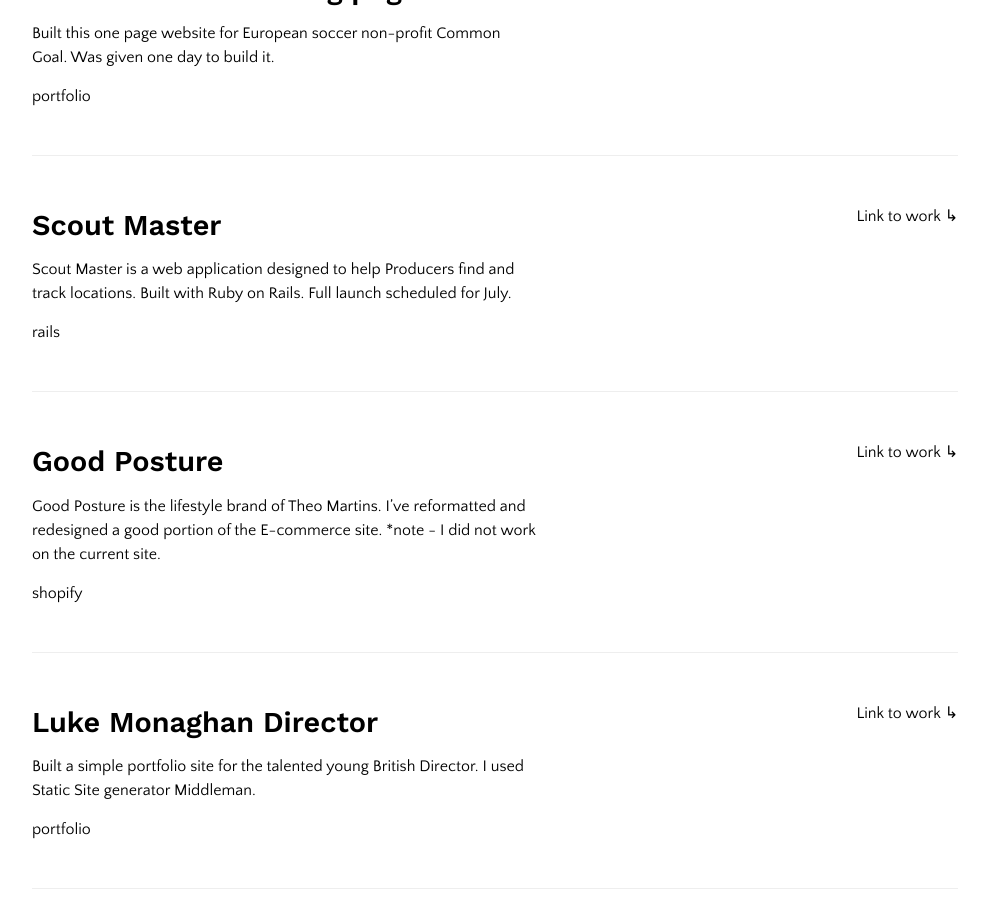
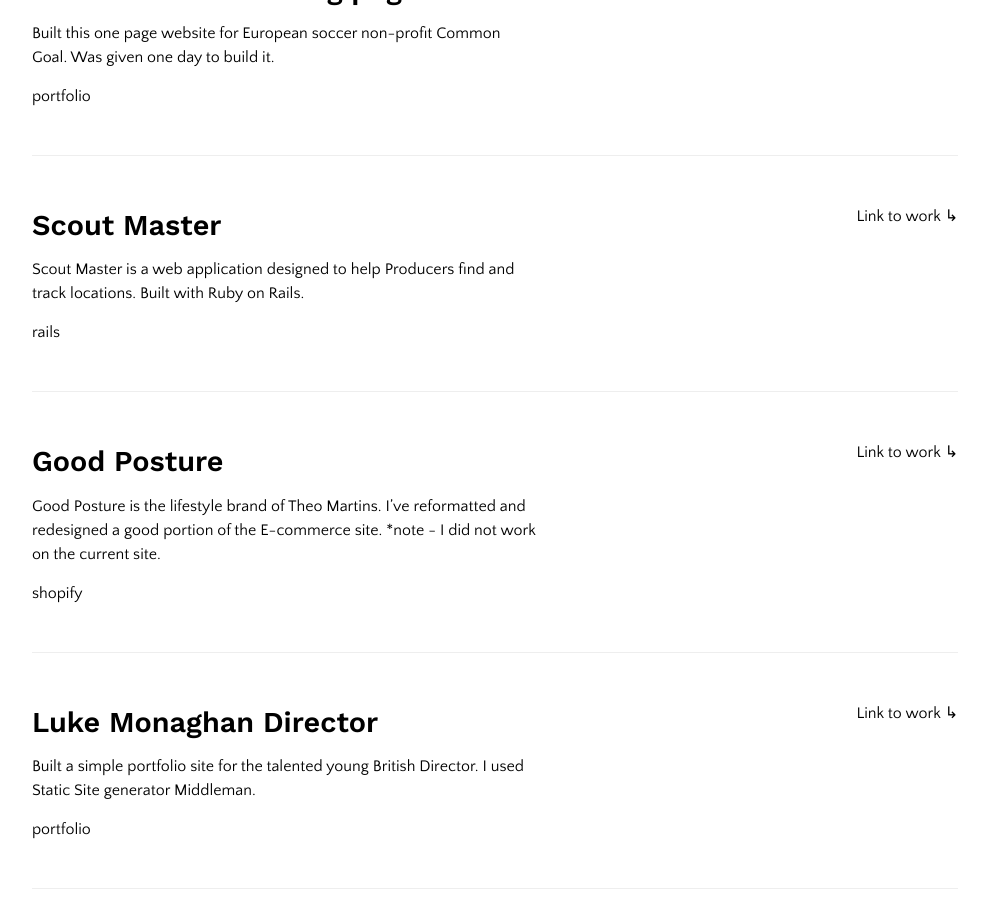
Before and after one commit to PHironaka/p-hironaka, a Jekyll site: the page built from index.html, in a window 1280 px wide and 900 px high, scrolled down 1674 px. Shown: the whole window, without its empty margins (145-1134 px from the left). Built offline with Jekyll 4.4.1, drawn with Linux system fonts in a browser that asks for light colours.

Commit message:
Updated Scout Master

```diff
--- a/_work/scout-master.markdown
+++ b/_work/scout-master.markdown
@@ -6,4 +6,4 @@
 link: https://www.scoutmaster.pro
 ---
 
-Scout Master is a web application designed to help Producers find and track locations. Built with Ruby on Rails. Full launch scheduled for July.
+Scout Master is a web application designed to help Producers find and track locations. Built with Ruby on Rails.
```
